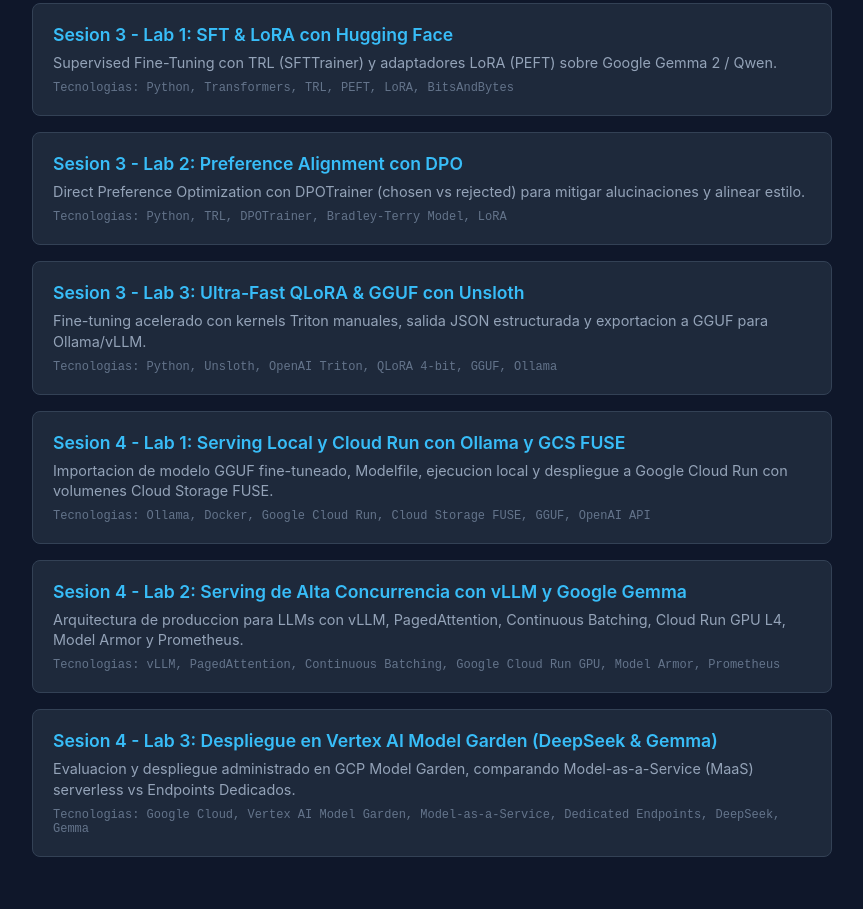
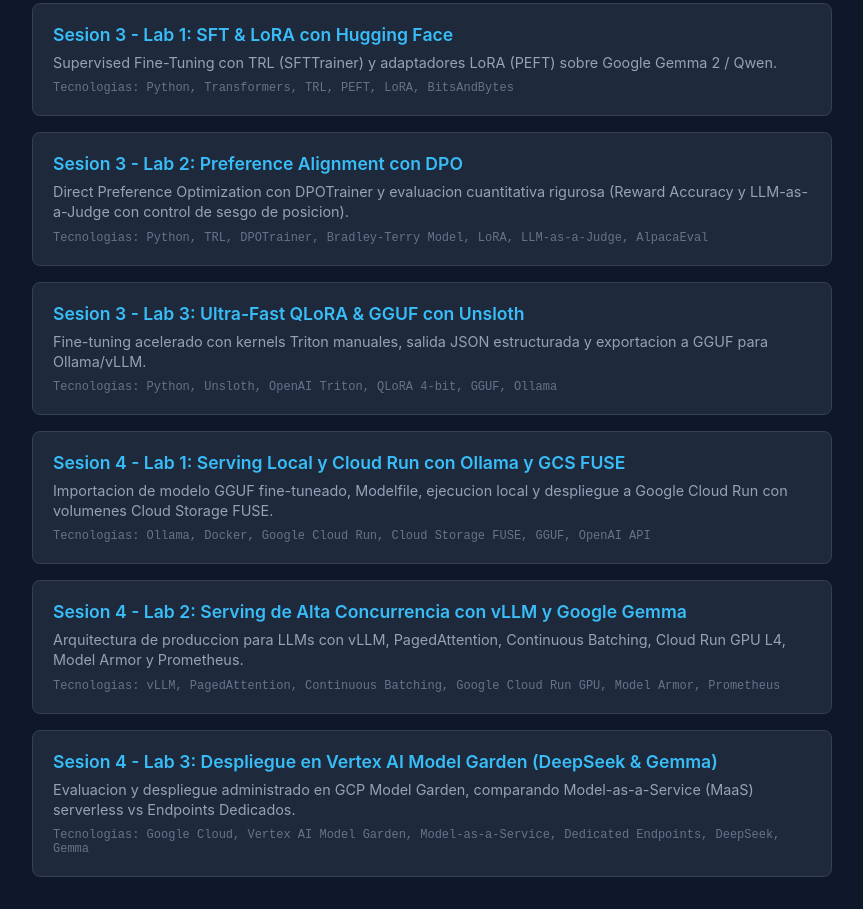
Before and after one commit to jggomez/workshop-open-models, a website: page index.html in a window 1280 px wide. Shown: the part 1265-2174 px from the top of the page, without its empty margins (208-1071 px from the left). Drawn offline with Linux system fonts and the light colour scheme.

Commit message:
feat: add quantitative evaluation (reward metrics and LLM-as-a-judge) to DPO lab

```diff
--- a/index.html
+++ b/index.html
@@ -142,8 +142,8 @@
 
       <a href="session-03-fine-tuning-llms/02-preference-alignment-dpo/README.md" class="lab-card">
         <div class="lab-title">Sesion 3 - Lab 2: Preference Alignment con DPO</div>
-        <div class="lab-desc">Direct Preference Optimization con DPOTrainer (chosen vs rejected) para mitigar alucinaciones y alinear estilo.</div>
-        <div class="lab-tech">Tecnologias: Python, TRL, DPOTrainer, Bradley-Terry Model, LoRA</div>
+        <div class="lab-desc">Direct Preference Optimization con DPOTrainer y evaluacion cuantitativa rigurosa (Reward Accuracy y LLM-as-a-Judge con control de sesgo de posicion).</div>
+        <div class="lab-tech">Tecnologias: Python, TRL, DPOTrainer, Bradley-Terry Model, LoRA, LLM-as-a-Judge, AlpacaEval</div>
       </a>
 
       <a href="session-03-fine-tuning-llms/03-fast-finetuning-unsloth-gguf/README.md" class="lab-card">
```
Also changed, not shown: README.md, session-03-fine-tuning-llms/02-preference-alignment-dpo/README.md, session-03-fine-tuning-llms/README.md, 1 other file.
